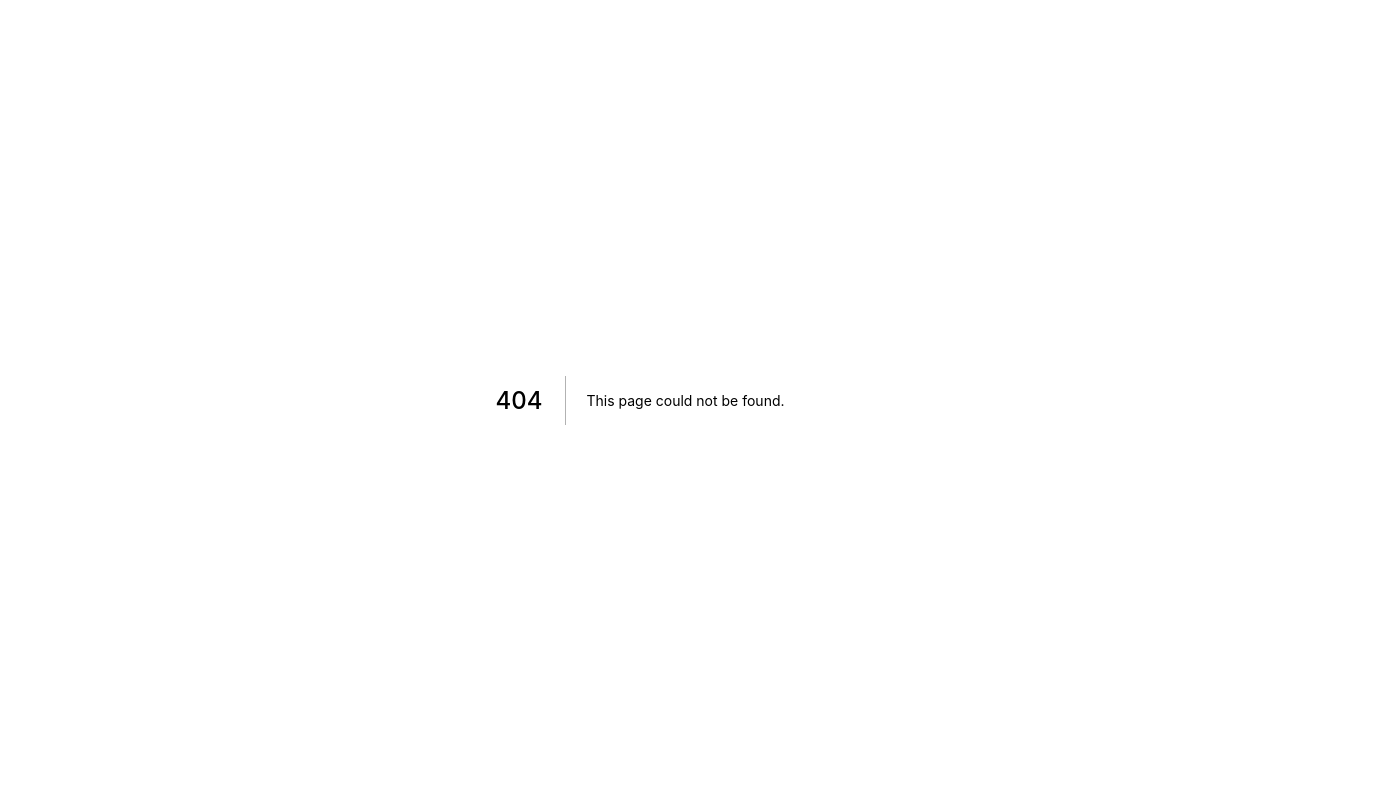
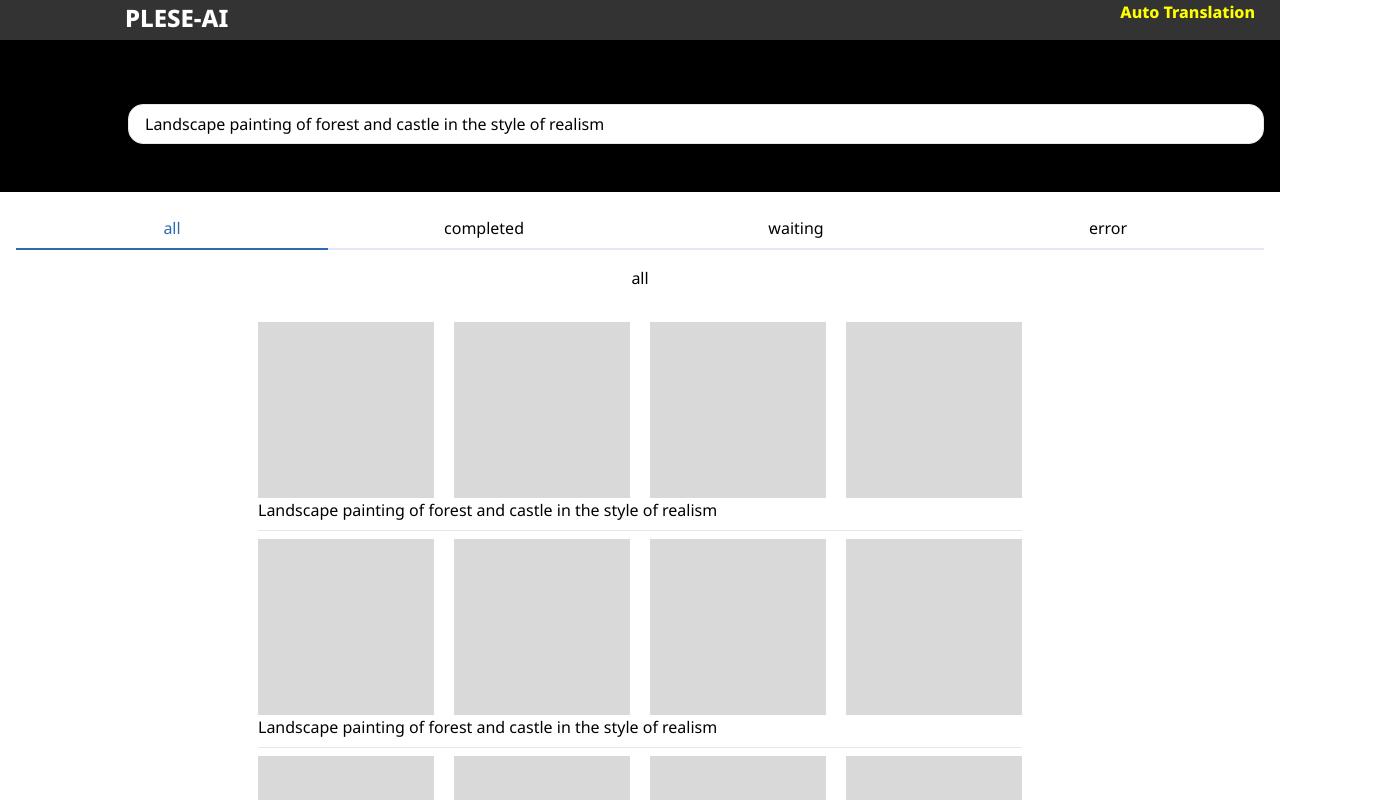
Before and after one commit to eihsan94/ai-ms, a Next.js app: page /views/layout in a window 1280 px wide. Before the commit this address had no page. Shown: the top 800 px of the page, 1392 px wide, since content can reach past the window. Built offline with nearby package versions, Linux system fonts and the light colour scheme.

Commit message:
modified layout

```diff
--- /dev/null
+++ b/components/Navigate/Cards.tsx
@@ -0,0 +1,29 @@
+import {
+  Box,
+  Button,
+  Center,
+  Container,
+  HStack,
+  Spacer,
+  StackDivider,
+  Text,
+  VStack,
+} from "@chakra-ui/react";
+import React from "react";
+import Card from "../UI/Card";
+
+export default function Cards() {
+  return (
+    <Box>
+      <HStack spacing={5} align="stretch">
+        <Card _hover={{ bg: "blue.100" }} />
+        <Card _hover={{ bg: "blue.100" }} />
+        <Card _hover={{ bg: "blue.100" }} />
+        <Card _hover={{ bg: "blue.100" }} />
+      </HStack>
+      <Text>
+        Landscape painting of forest and castle in the style of realism
+      </Text>
+    </Box>
+  );
+}
--- /dev/null
+++ b/components/Navigate/MenuBar.tsx
@@ -0,0 +1,12 @@
+import React from "react";
+import Head from "../UI/Head";
+import SearchBar from "../UI/SearchBar";
+
+export default function MenuBar() {
+  return (
+    <>
+      <Head />
+      <SearchBar />
+    </>
+  );
+}
--- /dev/null
+++ b/components/UI/Card.tsx
@@ -0,0 +1,20 @@
+import { Box, BoxProps } from "@chakra-ui/react";
+import React, { ReactNode } from "react";
+
+interface Props extends BoxProps {
+  children?: ReactNode;
+}
+
+function Card(props: Props) {
+  const { children, ...rest } = props;
+
+  return (
+    <>
+      <Box w="176px" h="176" bg="#D9D9D9" {...rest}>
+        {children}
+      </Box>
+    </>
+  );
+}
+
+export default Card;
--- /dev/null
+++ b/components/UI/Head.tsx
@@ -0,0 +1,27 @@
+import { Box, Link } from "@chakra-ui/react";
+import React from "react";
+
+export default function Head() {
+  return (
+    <Box w="100%" h="10" bg="#333333">
+      <Link
+        href="/"
+        color="white"
+        fontWeight={700}
+        fontSize={24}
+        marginLeft={125}
+      >
+        PLESE-AI
+      </Link>
+      <Link
+        color="yellow"
+        fontWeight={700}
+        fontSize={"md"}
+        pos="absolute"
+        right={25}
+      >
+        Auto Translation
+      </Link>
+    </Box>
+  );
+}
--- /dev/null
+++ b/components/UI/SearchBar.tsx
@@ -0,0 +1,25 @@
+import { Box, Button, FormLabel, Input } from "@chakra-ui/react";
+import React from "react";
+
+interface Props {}
+
+function SearchBar(props: Props) {
+  const {} = props;
+
+  return (
+    <Box alignSelf="center" px="32" py="16">
+      <Input
+        roundedLeft="15"
+        roundedRight="15"
+        w={1136}
+        h={10}
+        bg="white"
+        textColor="#000000"
+        _placeholder={{ opacity: 1, color: "inherit" }}
+        placeholder="Landscape painting of forest and castle in the style of realism"
+      />
+    </Box>
+  );
+}
+
+export default SearchBar;
--- /dev/null
+++ b/components/UI/TabsNav.tsx
@@ -0,0 +1,41 @@
+import {
+  HStack,
+  TabList,
+  Tabs,
+  Tab,
+  TabPanel,
+  TabPanels,
+} from "@chakra-ui/react";
+import React from "react";
+
+function TabsNav() {
+  return (
+    <HStack width="100%" p={4}>
+      <Tabs width="100%" p={0} isFitted align="center">
+        <TabList textColor={"black"}>
+          <Tab>all</Tab>
+          <Tab>completed</Tab>
+          <Tab>waiting</Tab>
+          <Tab>error</Tab>
+        </TabList>
+
+        <TabPanels textColor={"black"}>
+          <TabPanel>
+            <p>all</p>
+          </TabPanel>
+          <TabPanel>
+            <p>completed</p>
+          </TabPanel>
+          <TabPanel>
+            <p>waiting</p>
+          </TabPanel>
+          <TabPanel>
+            <p>error</p>
+          </TabPanel>
+        </TabPanels>
+      </Tabs>
+    </HStack>
+  );
+}
+
+export default TabsNav;
--- /dev/null
+++ b/pages/views/layout.tsx
@@ -0,0 +1,25 @@
+import { Flex, VStack, StackDivider } from "@chakra-ui/react";
+import type { NextPage } from "next";
+import Cards from "../../components/Navigate/Cards";
+import MenuBar from "../../components/Navigate/MenuBar";
+import TabsNav from "../../components/UI/TabsNav";
+
+const Layout: NextPage = () => {
+  return (
+    <VStack spacing={0} bgColor={"white"}>
+      <Flex bg="black" as="nav" wrap="wrap" w="100%" h="192px">
+        <MenuBar />
+      </Flex>
+
+      <TabsNav />
+
+      <VStack divider={<StackDivider borderColor="gray.200" />}>
+        <Cards />
+        <Cards />
+        <Cards />
+      </VStack>
+    </VStack>
+  );
+};
+
+export default Layout;
--- a/styles/theme.tsx
+++ b/styles/theme.tsx
@@ -6,9 +6,11 @@ const theme = extendTheme({
     global: {
       body: {
         fontFamily: "Noto Sans, sans-serif",
+        color: "black",
       },
       html: {
         fontFamily: "Noto Sans, sans-serif",
+        color: "black",
       },
     },
   },
@@ -19,6 +21,13 @@ const theme = extendTheme({
       },
     },
   },
+  // colors: {
+  //   brand: {
+  //     black: "#000000",
+  //     // ...
+  //     900: "#1a202c",
+  //   },
+  // },
 });
 
 export default theme
```
